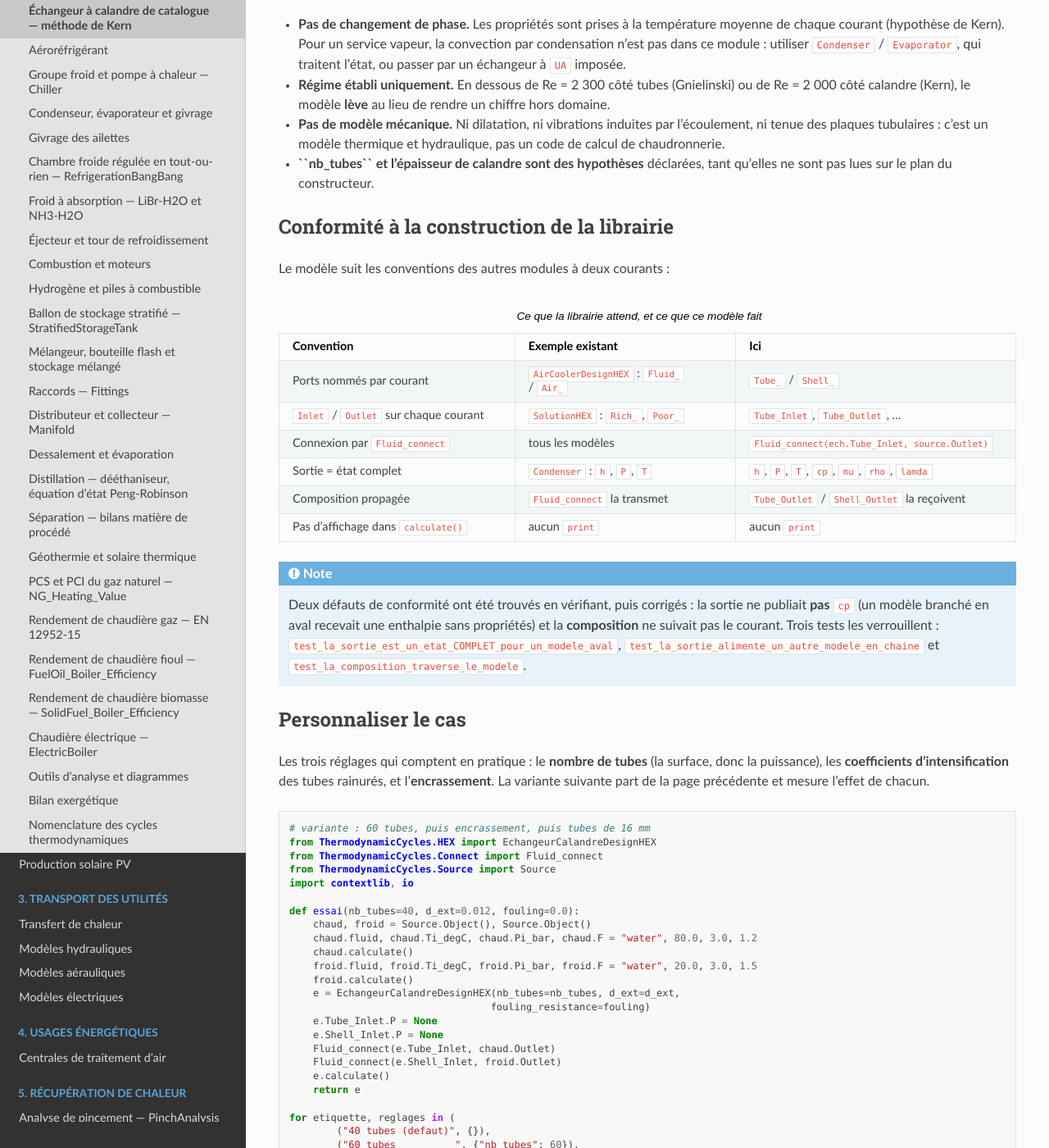
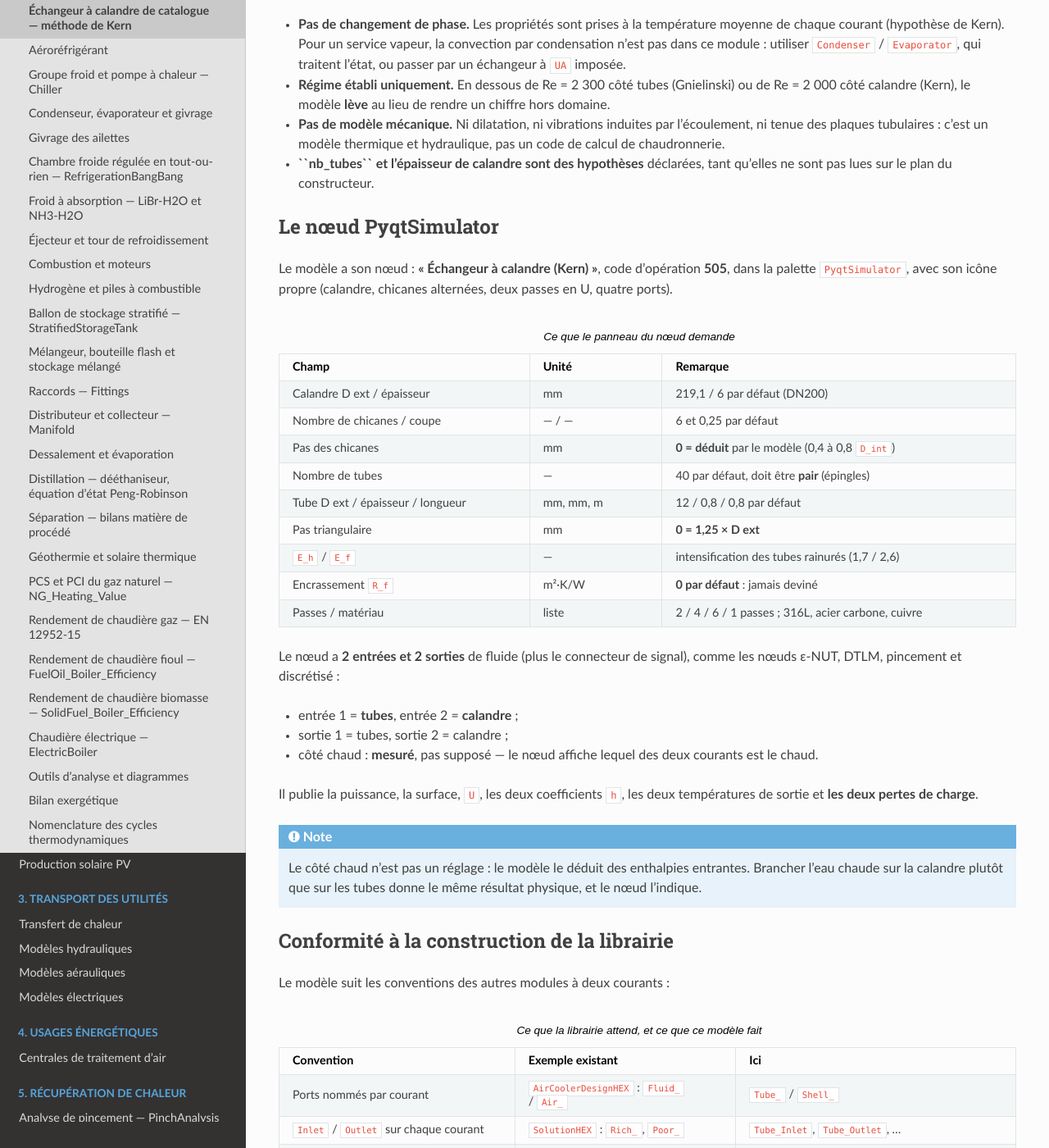
Before and after one commit to ZoheirHADID/EnergySystemModels-fr, a Sphinx documentation site: the page built from docs/source/002-thermodynamic_cycles/echangeur_calandre.rst, in a window 1280 px wide and 1400 px high, scrolled down 2877 px. Shown: the whole window at 82% size. Built offline with Sphinx 7.4.7 and the Read the Docs theme 3.1.0, drawn with Linux system fonts in a browser that asks for light colours.

Commit message:
docs(calandre): le noeud 505 est documente
Nouvelle section 'Le noeud PyqtSimulator' : code 505, titre dans la palette, icone, tableau des 13 champs avec leurs unites et le sens du 0 (= deduit), et les deux entrees / deux sorties avec la convention tubes / calandre. Precise que le cote chaud est MESURE par le modele, pas regle.

Verifie : Sphinx -W code 0 (un titre souligne trop court a ete corrige), banc_doc cran 5 conserve.

```diff
--- a/banc_doc.json
+++ b/banc_doc.json
@@ -278,8 +278,8 @@
   },
   "docs/source/002-thermodynamic_cycles/echangeur_calandre.rst": {
    "blocs": 2,
-   "empreinte": "58c75c7323841233",
-   "mesure": "2026-11-27T15:27",
+   "empreinte": "e3908fb854b5b220",
+   "mesure": "2026-11-27T16:42",
    "figures": [],
    "blocage": null,
    "motif": "",
--- a/docs/source/002-thermodynamic_cycles/echangeur_calandre.rst
+++ b/docs/source/002-thermodynamic_cycles/echangeur_calandre.rst
@@ -208,6 +208,65 @@ Limites, dites explicitement
 * **``nb_tubes`` et l'épaisseur de calandre sont des hypothèses** déclarées,
   tant qu'elles ne sont pas lues sur le plan du constructeur.
 
+Le nœud PyqtSimulator
+---------------------
+
+Le modèle a son nœud : **« Échangeur à calandre (Kern) »**, code d'opération
+**505**, dans la palette ``PyqtSimulator``, avec son icône propre (calandre,
+chicanes alternées, deux passes en U, quatre ports).
+
+.. list-table:: Ce que le panneau du nœud demande
+   :header-rows: 1
+   :widths: 34 18 48
+
+   * - Champ
+     - Unité
+     - Remarque
+   * - Calandre D ext / épaisseur
+     - mm
+     - 219,1 / 6 par défaut (DN200)
+   * - Nombre de chicanes / coupe
+     - — / —
+     - 6 et 0,25 par défaut
+   * - Pas des chicanes
+     - mm
+     - **0 = déduit** par le modèle (0,4 à 0,8 ``D_int``)
+   * - Nombre de tubes
+     - —
+     - 40 par défaut, doit être **pair** (épingles)
+   * - Tube D ext / épaisseur / longueur
+     - mm, mm, m
+     - 12 / 0,8 / 0,8 par défaut
+   * - Pas triangulaire
+     - mm
+     - **0 = 1,25 × D ext**
+   * - ``E_h`` / ``E_f``
+     - —
+     - intensification des tubes rainurés (1,7 / 2,6)
+   * - Encrassement ``R_f``
+     - m²·K/W
+     - **0 par défaut** : jamais deviné
+   * - Passes / matériau
+     - liste
+     - 2 / 4 / 6 / 1 passes ; 316L, acier carbone, cuivre
+
+Le nœud a **2 entrées et 2 sorties** de fluide (plus le connecteur de signal),
+comme les nœuds ε-NUT, DTLM, pincement et discrétisé :
+
+* entrée 1 = **tubes**, entrée 2 = **calandre** ;
+* sortie 1 = tubes, sortie 2 = calandre ;
+* côté chaud : **mesuré**, pas supposé — le nœud affiche lequel des deux
+  courants est le chaud.
+
+Il publie la puissance, la surface, ``U``, les deux coefficients ``h``, les deux
+températures de sortie et **les deux pertes de charge**.
+
+.. note::
+
+   Le côté chaud n'est pas un réglage : le modèle le déduit des enthalpies
+   entrantes. Brancher l'eau chaude sur la calandre plutôt que sur les tubes
+   donne le même résultat physique, et le nœud l'indique.
+
 Conformité à la construction de la librairie
 --------------------------------------------
 
```
